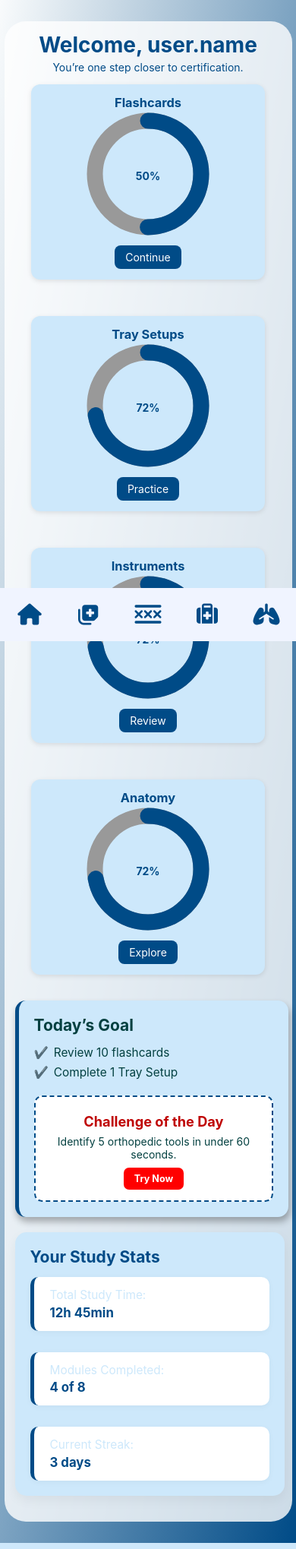
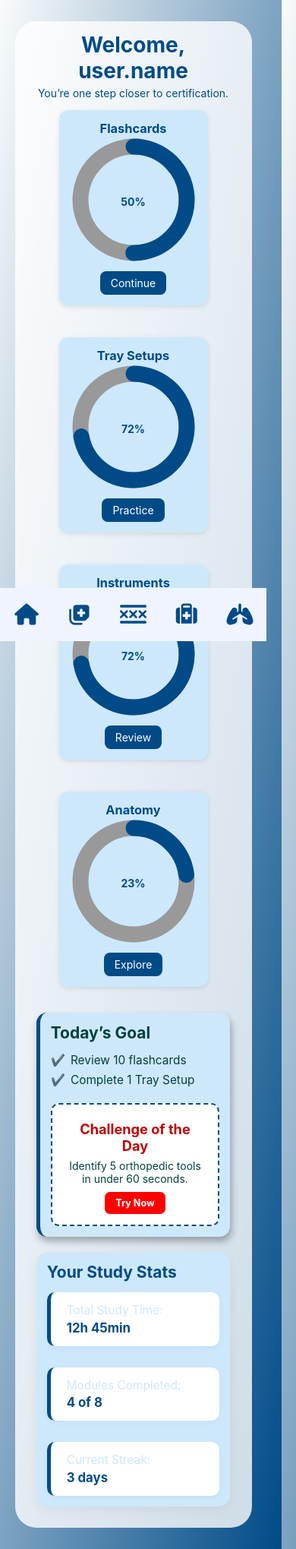
Before and after one commit to AngelMValentin/capstoneproject, a Django app: page / in a window 390 px wide. Shown: the whole page at 76% size. Run offline with Django 5.2, Linux system fonts and the light colour scheme.

Commit message:
commit for heroku deployment

```diff
--- a/config/settings.py
+++ b/config/settings.py
@@ -12,6 +12,7 @@ https://docs.djangoproject.com/en/5.1/ref/settings/
 
 from pathlib import Path
 import os
+import dj_database_url
 
 # Build paths inside the project like this: BASE_DIR / 'subdir'.
 BASE_DIR = Path(__file__).resolve().parent.parent
@@ -89,6 +90,7 @@ DATABASES = {
     'default': {
         'ENGINE': 'django.db.backends.sqlite3',
         'NAME': BASE_DIR / 'db.sqlite3',
+        'default': dj_database_url.config(default='sqlite:///db.sqlite3')
     }
 }
 
@@ -132,6 +134,8 @@ MEDIA_URL = 'media/'
 STATIC_ROOT = os.path.join(BASE_DIR, 'staticfiles')
 MEDIA_ROOT = os.path.join(BASE_DIR, 'media')
 STATICFILES_DIRS = [os.path.join(BASE_DIR, 'static')]
+STATICFILES_STORAGE = 'whitenoise.storage.CompressedManifestStaticFilesStorage'
+MIDDLEWARE.insert(1, 'whitenoise.middleware.WhiteNoiseMiddleware')
 
 # Default primary key field type
 # https://docs.djangoproject.com/en/5.1/ref/settings/#default-auto-field
--- a/static/css/home.css
+++ b/static/css/home.css
@@ -1,6 +1,12 @@
 body {
     background: linear-gradient(to bottom right, #f9fbfc, var(--navy));
     color: var(--blue-light);
+    overflow-x: hidden;
+}
+* {
+    box-sizing: border-box;
+    padding: 0;
+    margin: 0;
 }
 
 .dashboard-container {
@@ -27,10 +33,9 @@ body {
 .progress-cards {
     display: grid;
     grid-template-columns: repeat(auto-fill, minmax(20%, 1fr));
-    grid-gap: 20px;
+    grid-gap: 1rem;
 }
 .card {
-    width: 80%;
     background: var(--blue-light);
     border-radius: 12px;
     box-shadow: 0 2px 6px rgba(0,0,0,0.1);
@@ -97,7 +102,7 @@ body {
 .daily-goal {
     background-color: var(--blue-light);
     border-left: 5px solid var(--navy);
-    padding: 20px;
+    padding: 1rem;
     margin: 20px auto 20px auto;
     border-radius: 1rem;
     box-shadow: 2px 6px 10px rgba(0, 0, 0, 0.3);
@@ -165,8 +170,8 @@ body {
 .stats-section {
     width: 90%;
     background-color: var(--blue-light);
-    padding: 20px;
-    margin: 20px auto 20px auto;
+    padding: 1rem;
+    margin: 1rem auto 1rem auto;
     border-radius: 15px;
     box-shadow: 0 6px 15px rgba(0, 0, 0, 0.05);
 }
--- a/static/css/mediaQueries.css
+++ b/static/css/mediaQueries.css
@@ -1,7 +1,13 @@
 /* mobile screens */
 
 @media (max-width: 600px) {
-    html {font-size: 14px;}
+    html {
+        font-size: 14px;
+        max-width: 95vw;
+    }
+    main {
+        max-width: 90vw;
+    }
 
     .logoContainer {display: none;}
 
@@ -11,6 +17,8 @@
         left: 0;
         right: 0;
         z-index: 1000;
+        max-width: 90vw;
+        overflow: none;
     }
 
     .navbar {
@@ -23,7 +31,10 @@
     }
 
 
-    .dashboard-container {width: 90%; border-radius: 2rem;}
+    .dashboard-container {
+        max-width: 80vw; border-radius: 2rem;
+        overflow-x: hidden;
+    }
     .card {
         padding: 1rem;
         margin: 1rem auto;
--- a/templates/pages/home.html
+++ b/templates/pages/home.html
@@ -29,7 +29,7 @@
                 <div class="progress-label">72%</div>
             </div>
 
-            <a href="#" class="btn">Continue</a>
+            <a href="{% url 'flashcard_home' %}" class="btn">Continue</a>
         </div>
         <div class="card">
             <h3>Tray Setups</h3>
@@ -41,7 +41,7 @@
                 <div class="progress-label">72%</div>
             </div>
 
-            <a href="#" class="btn">Practice</a>
+            <a href="{% url 'main_tray_view' %}" class="btn">Practice</a>
         </div>
 
         <div class="card">
@@ -54,11 +54,11 @@
                 <div class="progress-label">72%</div>
             </div>
 
-            <a href="#" class="btn">Review</a>
+            <a href="{% url 'instrument_hub' %}" class="btn">Review</a>
         </div>
         <div class="card">
             <h3>Anatomy</h3>
-            <div class="circular-progress" data-percentage="72">
+            <div class="circular-progress" data-percentage="23">
                 <svg class="progress-ring" viewbox="0 0 120 120" width="240" height="240">
                     <circle class="progress-ring-bg" stroke="#999" stroke-width="15" fill="transparent" r="50" cx="60" cy="60"/>
                     <circle class="progress-ring-circle" stroke="#004B87" stroke-width="15" fill="transparent" r="50" cx="60" cy="60"/>
@@ -66,7 +66,7 @@
                 <div class="progress-label">72%</div>
             </div>
 
-            <a href="#" class="btn">Explore</a>
+            <a href="{% url 'anatomy_main' %}" class="btn">Explore</a>
         </div>
 
     </section>
```
Also changed, not shown: requirements.txt (added, +10 -0 lines), 1 other file.
